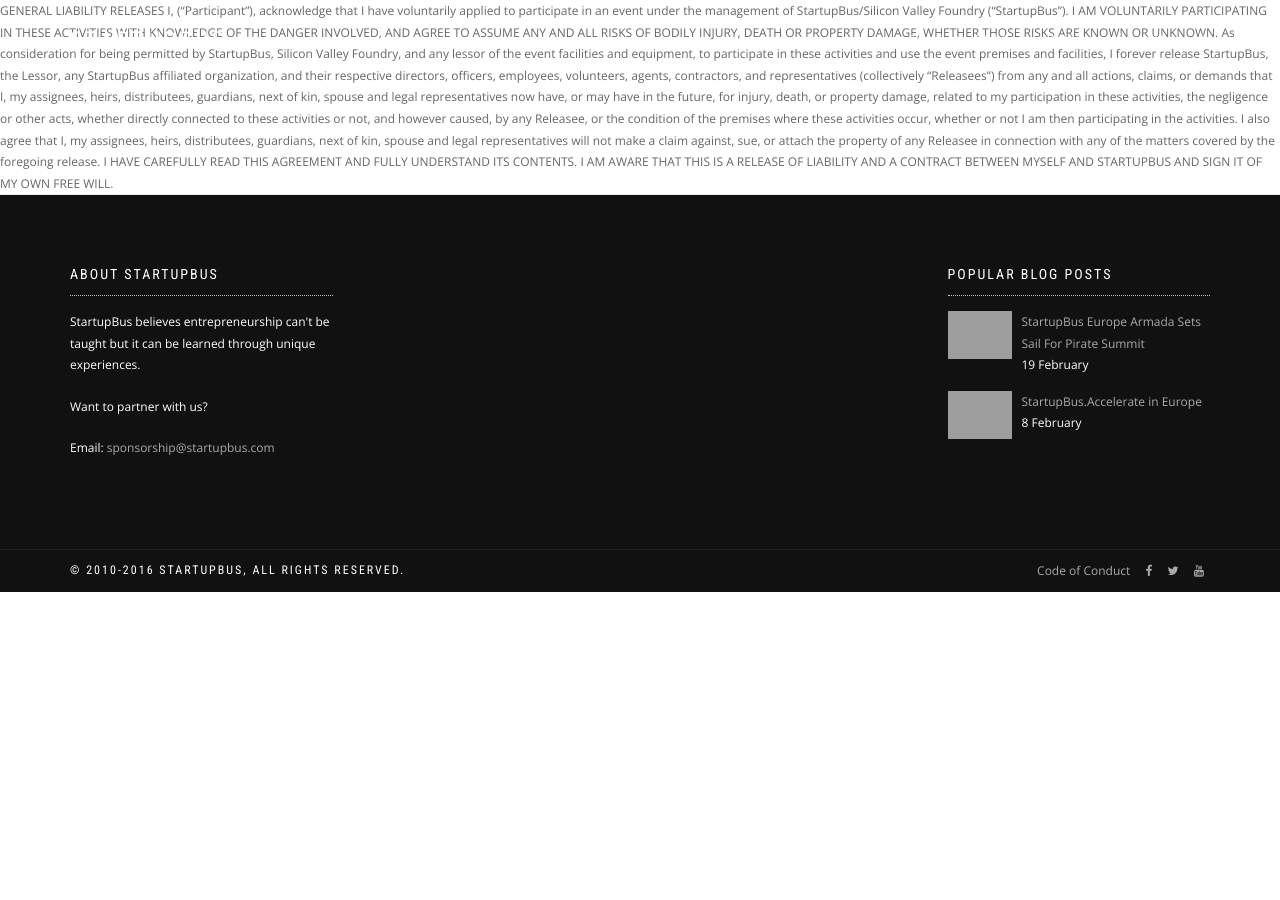
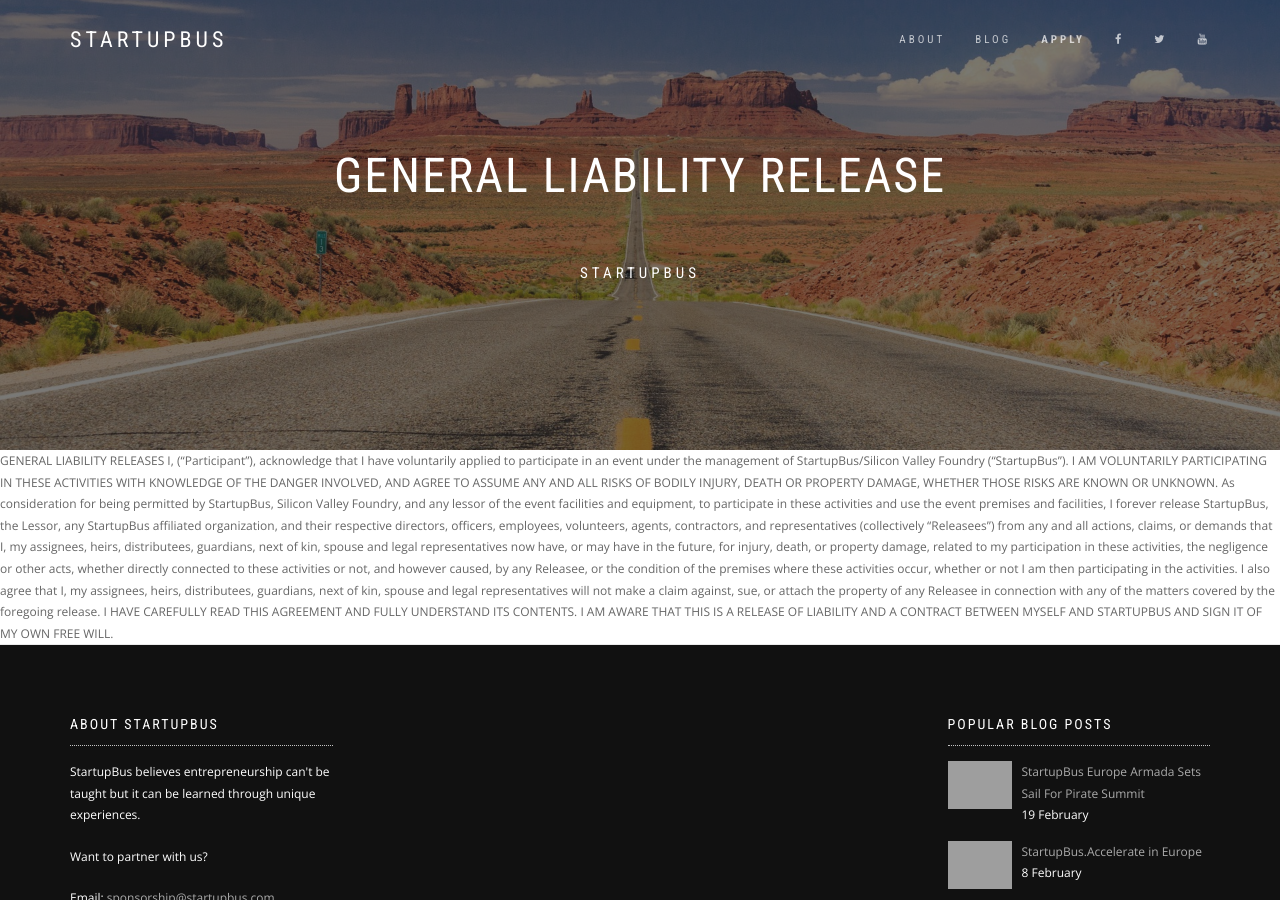
Before and after one commit to buspreneurs/StartupBus-Web, a Jekyll site: the page built from legal/general_release.html, in a window 1280 px wide and 900 px high. Built offline with Jekyll 4.4.1, drawn with Linux system fonts in a browser that asks for light colours; some web fonts are replaced; grey boxes are pictures that could not be loaded.

Commit message:
adding a smaller banner to the legal pages.

```diff
--- /dev/null
+++ b/_includes/heros/small_banner.html
@@ -0,0 +1,22 @@
+<!-- Home start -->
+<section id="home" class="home-section home-fade home-half-height">
+
+  <div class="hero-slider">
+    <ul class="slides">
+
+      <li class="bg-dark-60 bg-dark" style="background-image:url(/images/epics/monument-valley-1127714_1920.jpg)">
+        <div class="hs-caption">
+          <div class="caption-content">
+            <div class="hs-title-size-4 font-alt mb-40">
+              {{ page.title }}
+            </div>
+            <div class="hs-title-size-1 font-alt mb-30">
+              StartupBus
+            </div>
+          </div>
+        </div>
+        </li>
+      </ul>
+    </div>
+
+</section >
--- a/_layouts/legal.html
+++ b/_layouts/legal.html
@@ -1,4 +1,6 @@
 ---
 layout: default
 ---
+{% include heros/small_banner.html %}
+
 {{ content }}
--- a/js/custom.js
+++ b/js/custom.js
@@ -76,9 +76,9 @@
 
 		function buildHomeSection(homeSection) {
 			if (homeSection.length > 0) {
-				if (homeSection.hasClass('home-full-height')) {
-					homeSection.height($(window).height());
-				} else {
+				if (homeSection.hasClass('home-half-height')) {
+					homeSection.height($(window).height() * 0.5);
+				} else if (homeSection.hasClass('home-full-height')) {
 					homeSection.height($(window).height() * 0.85);
 				}
 			}
--- a/legal/code_of_conduct.html
+++ b/legal/code_of_conduct.html
@@ -1,5 +1,5 @@
 ---
-title: StartupBus Code of Conduct
+title: Code of Conduct
 layout: legal
 ---
 All attendees, sponsors, partners, volunteers and staff at our hackathon are required to agree with the following code of conduct. Organisers will enforce this code throughout the event. We expect cooperation from all participants to ensure a safe environment for everybody.
--- a/legal/media_release.html
+++ b/legal/media_release.html
@@ -1,5 +1,5 @@
 ---
-title: StartupBus Media Release
+title: Media Release
 layout: legal
 ---
 APPEARANCE RELEASE
```
